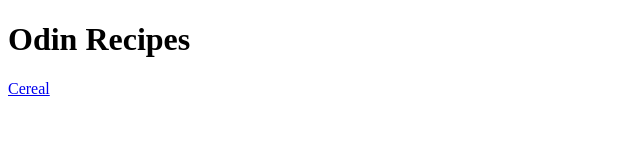
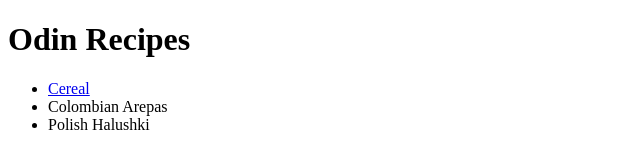
Before and after one commit to adrianjd/Recipes, a plain HTML site: page index.html in a window 1280 px wide. Shown: the whole page, without its empty margins (0-640 px from the left). Drawn offline with Linux system fonts and the light colour scheme.

Commit message:
Add images for arepas and halushki and add recipe list to index.html

```diff
--- a/index.html
+++ b/index.html
@@ -7,6 +7,10 @@
 </head>
 <body>
     <h1>Odin Recipes</h1>
-    <a href="new-recipes/cereal.html">Cereal</a>
+    <ul>
+        <li><a href="new-recipes/cereal.html">Cereal</a></li>
+        <li><a>Colombian Arepas</a></li>
+        <li><a>Polish Halushki</a></li>
+    </ul>
 </body>
 </html>
```
Also changed, not shown: images/arepas.jpg (added), images/halushki.webp (added).
